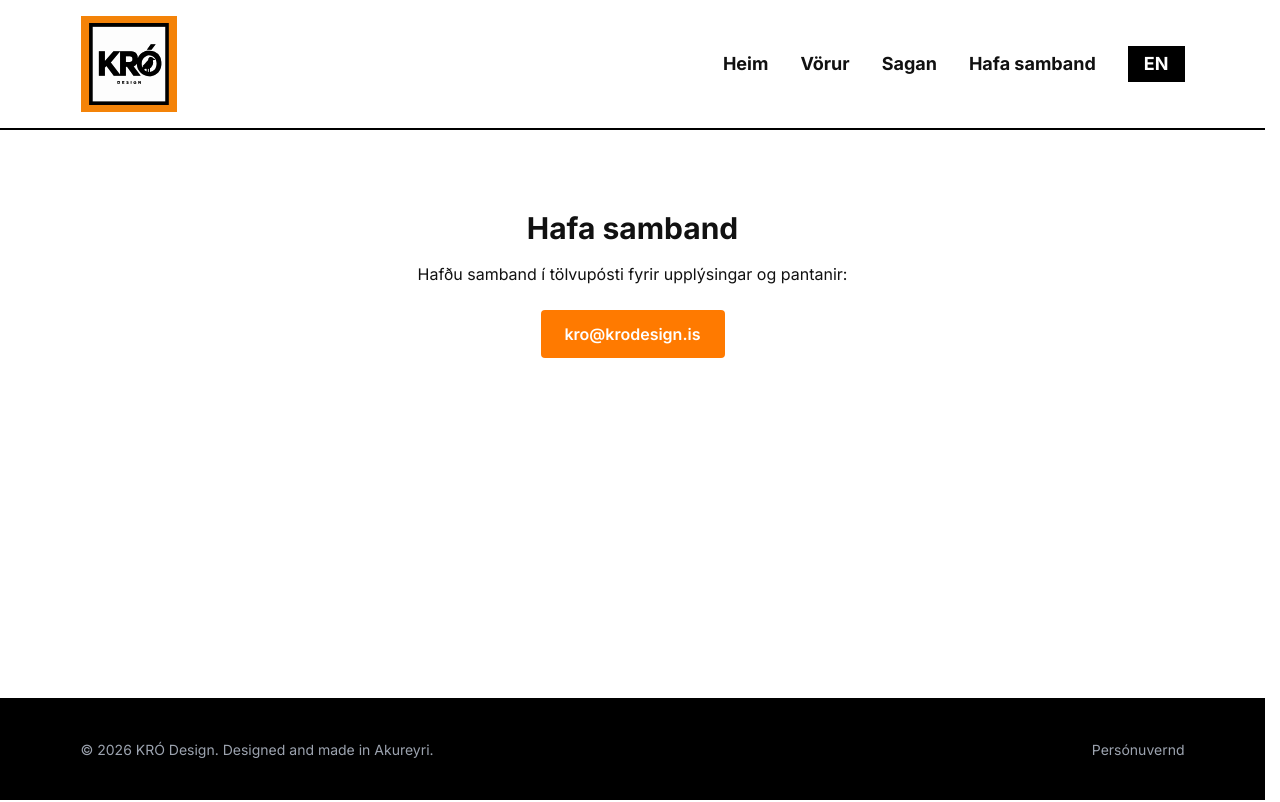
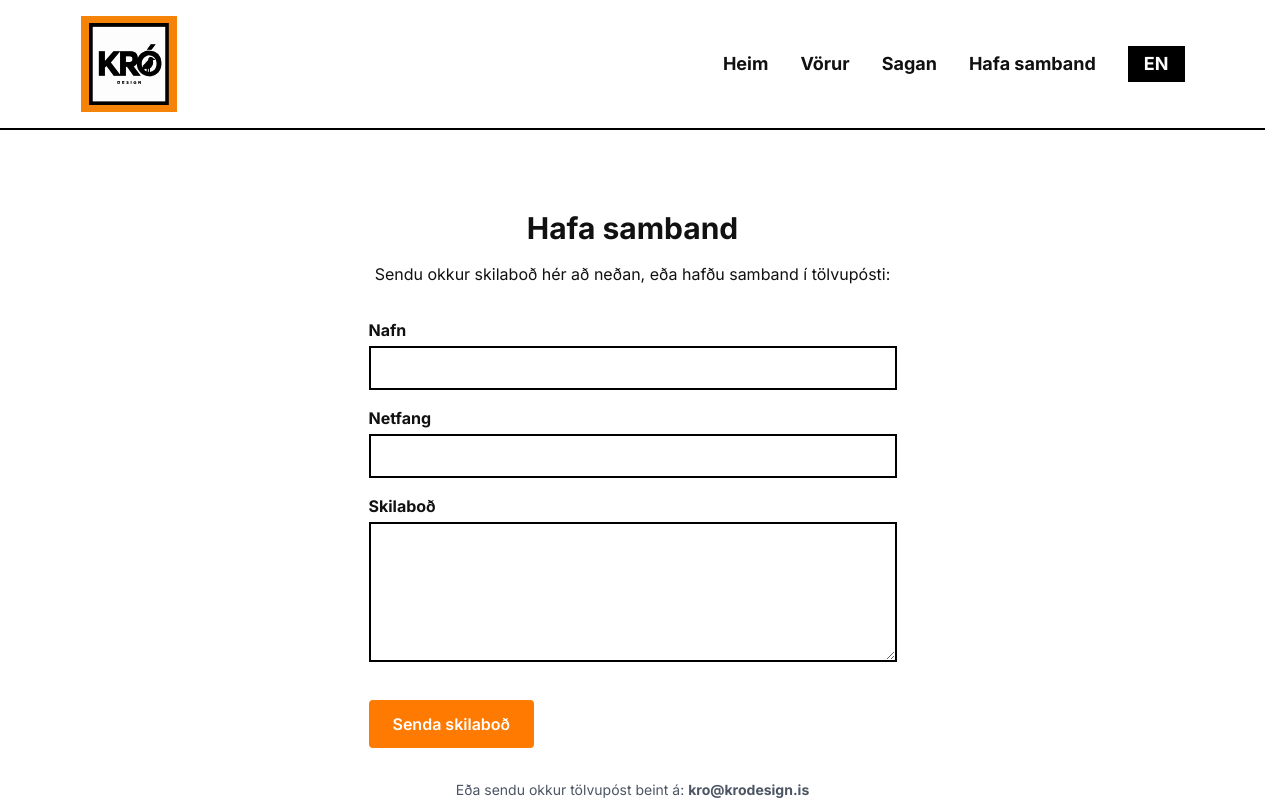
Before and after one commit to kjartano47/krodesign.is, a Next.js app: page /contact in a window 1280 px wide. Shown: the top 802 px of the page. Built offline with nearby package versions, Linux system fonts and the light colour scheme.

Commit message:
add contact form

```diff
--- a/locales/en.json
+++ b/locales/en.json
@@ -35,8 +35,15 @@
   "storePhone": "Phone: 897 0555",
   "storeCta": "View location on map",
   "contactTitle": "Contact",
-  "contactPrompt": "Email for inquiries and orders:",
+  "contactPrompt": "Send us a message below, or email us directly:",
   "contactEmail": "kro@krodesign.is",
+  "contactFormNameLabel": "Name",
+  "contactFormEmailLabel": "Email",
+  "contactFormMessageLabel": "Message",
+  "contactFormSubmit": "Send message",
+  "contactFormSuccessTitle": "Thank you!",
+  "contactFormSuccessMessage": "Your message has been sent. We'll get back to you soon.",
+  "contactOrEmailDirectly": "Or email us directly at:",
   "navStory": "Story",
   "storyPageTitle": "The Heart-Shaped Lights",
   "storyIntro": "In Akureyri, the red traffic lights are shaped like hearts, but why?",
@@ -58,8 +65,8 @@
   "notFoundCta": "Back to home",
   "privacyPageTitle": "Privacy Policy",
   "privacyIntro": "This page explains what information KRÓ Design collects when you visit this website, and how it's used.",
-  "privacyParagraph1": "This website does not use cookies, analytics, or advertising trackers, and does not collect personal data through any forms. The only way to share information with us directly is by email.",
-  "privacyParagraph2": "If you contact us by email, we use your message and contact details only to respond to your inquiry or order. We do not share this information with third parties.",
+  "privacyParagraph1": "This website does not use analytics or advertising trackers. The contact form is protected by Google reCAPTCHA to reduce spam, which may set its own cookies as described in Google's privacy policy.",
+  "privacyParagraph2": "If you use the contact form or email us directly, we use the information you provide, such as your name, email address, and message, only to respond to your inquiry or order. We do not share this information with third parties.",
   "privacyParagraph3": "Our hosting provider may automatically record basic technical information, such as IP address and browser type, for security and performance purposes, as is standard for most websites.",
   "privacyContactNote": "If you have any questions about this policy or your data, contact us at:"
 }
--- a/locales/is.json
+++ b/locales/is.json
@@ -35,8 +35,15 @@
   "storePhone": "Sími: 897 0555",
   "storeCta": "Sjá staðsetningu á korti",
   "contactTitle": "Hafa samband",
-  "contactPrompt": "Hafðu samband í tölvupósti fyrir upplýsingar og pantanir:",
+  "contactPrompt": "Sendu okkur skilaboð hér að neðan, eða hafðu samband í tölvupósti:",
   "contactEmail": "kro@krodesign.is",
+  "contactFormNameLabel": "Nafn",
+  "contactFormEmailLabel": "Netfang",
+  "contactFormMessageLabel": "Skilaboð",
+  "contactFormSubmit": "Senda skilaboð",
+  "contactFormSuccessTitle": "Takk fyrir!",
+  "contactFormSuccessMessage": "Skilaboðin þín hafa verið send. Við höfum samband fljótlega.",
+  "contactOrEmailDirectly": "Eða sendu okkur tölvupóst beint á:",
   "navStory": "Sagan",
   "storyPageTitle": "Hjartalöguðu ljósin",
   "storyIntro": "Á Akureyri eru rauðu umferðarljósin í laginu eins og hjarta, en hvers vegna?",
@@ -58,8 +65,8 @@
   "notFoundCta": "Til baka á forsíðu",
   "privacyPageTitle": "Persónuverndarstefna",
   "privacyIntro": "Þessi síða útskýrir hvaða upplýsingum KRÓ Design safnar þegar þú heimsækir þessa vefsíðu og hvernig þær eru notaðar.",
-  "privacyParagraph1": "Þessi vefsíða notar hvorki vefkökur, greiningartól né auglýsingamælingar, og safnar ekki persónuupplýsingum í gegnum eyðublöð. Eina leiðin til að deila upplýsingum með okkur beint er með tölvupósti.",
-  "privacyParagraph2": "Ef þú hefur samband við okkur í tölvupósti notum við skilaboðin og tengiliðaupplýsingarnar eingöngu til að svara fyrirspurn þinni eða pöntun. Við deilum þessum upplýsingum ekki með þriðja aðila.",
+  "privacyParagraph1": "Þessi vefsíða notar hvorki greiningartól né auglýsingamælingar. Tengiliðaeyðublaðið er varið með Google reCAPTCHA til að draga úr ruslpósti, sem kann að setja eigin vefkökur samkvæmt persónuverndarstefnu Google.",
+  "privacyParagraph2": "Ef þú notar tengiliðaeyðublaðið eða sendir okkur tölvupóst notum við upplýsingarnar sem þú gefur upp, svo sem nafn, netfang og skilaboð, eingöngu til að svara fyrirspurn þinni eða pöntun. Við deilum þessum upplýsingum ekki með þriðja aðila.",
   "privacyParagraph3": "Hýsingaraðili okkar kann að skrá sjálfkrafa grunn tæknilegar upplýsingar, svo sem IP-tölu og tegund vafra, í öryggis- og frammistöðutilgangi, líkt og tíðkast á flestum vefsíðum.",
   "privacyContactNote": "Ef þú hefur spurningar um þessa stefnu eða þínar upplýsingar, hafðu samband við okkur á:"
 }
--- a/pages/contact.tsx
+++ b/pages/contact.tsx
@@ -4,17 +4,59 @@ import enLocale from '../locales/en.json'
 import { useRouter } from 'next/router'
 
 export default function Contact() {
-  const { locale } = useRouter()
+  const { locale, query } = useRouter()
   const t = locale === 'en' ? enLocale : isLocale
+  const submitted = query.success === 'true'
 
   return (
     <>
       <Seo title={t.metaTitleContact} description={t.metaDescContact} />
       <main className="flex-1 py-20">
-        <div className="max-w-4xl mx-auto px-6 text-center">
+        <div className="max-w-xl mx-auto px-6 text-center">
           <h1 className="text-3xl font-bold mb-4">{t.contactTitle}</h1>
-          <p className="mb-6">{t.contactPrompt}</p>
-          <a href={`mailto:${t.contactEmail}`} className="btn-orange">{t.contactEmail}</a>
+          <p className="mb-8">{t.contactPrompt}</p>
+
+          {submitted ? (
+            <div className="border-2 border-black p-8">
+              <h2 className="text-xl font-black mb-2">{t.contactFormSuccessTitle}</h2>
+              <p className="text-gray-700">{t.contactFormSuccessMessage}</p>
+            </div>
+          ) : (
+            <form
+              name="contact"
+              method="POST"
+              data-netlify="true"
+              data-netlify-recaptcha="true"
+              netlify-honeypot="bot-field"
+              action="/contact?success=true"
+              className="text-left space-y-4"
+            >
+              <input type="hidden" name="form-name" value="contact" />
+              <p className="hidden">
+                <label>
+                  Don&apos;t fill this out: <input name="bot-field" />
+                </label>
+              </p>
+              <div>
+                <label htmlFor="name" className="block font-bold mb-1">{t.contactFormNameLabel}</label>
+                <input id="name" name="name" type="text" required className="w-full border-2 border-black px-4 py-2" />
+              </div>
+              <div>
+                <label htmlFor="email" className="block font-bold mb-1">{t.contactFormEmailLabel}</label>
+                <input id="email" name="email" type="email" required className="w-full border-2 border-black px-4 py-2" />
+              </div>
+              <div>
+                <label htmlFor="message" className="block font-bold mb-1">{t.contactFormMessageLabel}</label>
+                <textarea id="message" name="message" required rows={5} className="w-full border-2 border-black px-4 py-2" />
+              </div>
+              <div data-netlify-recaptcha="true" />
+              <button type="submit" className="btn-orange">{t.contactFormSubmit}</button>
+            </form>
+          )}
+
+          <p className="mt-8 text-sm text-gray-600">
+            {t.contactOrEmailDirectly} <a href={`mailto:${t.contactEmail}`} className="font-bold hover:text-kroOrange">{t.contactEmail}</a>
+          </p>
         </div>
       </main>
     </>
```
Also changed, not shown: public/__forms.html (added, +12 -0 lines).
